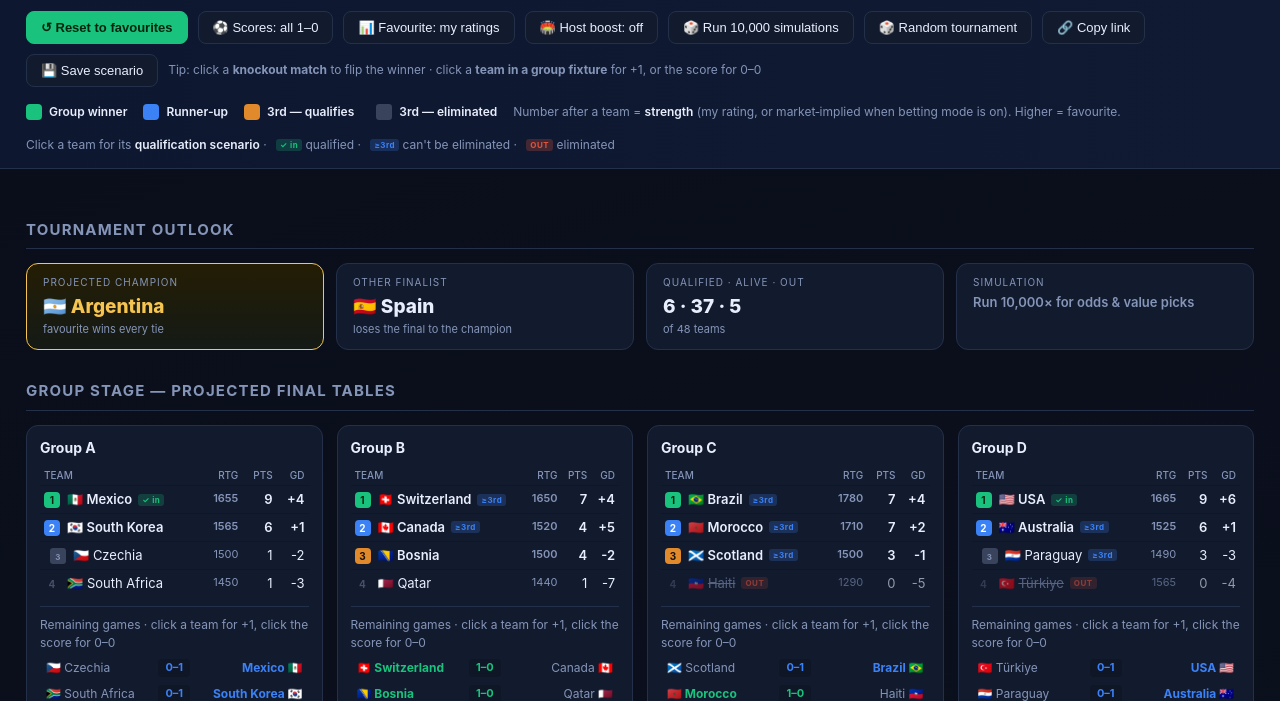
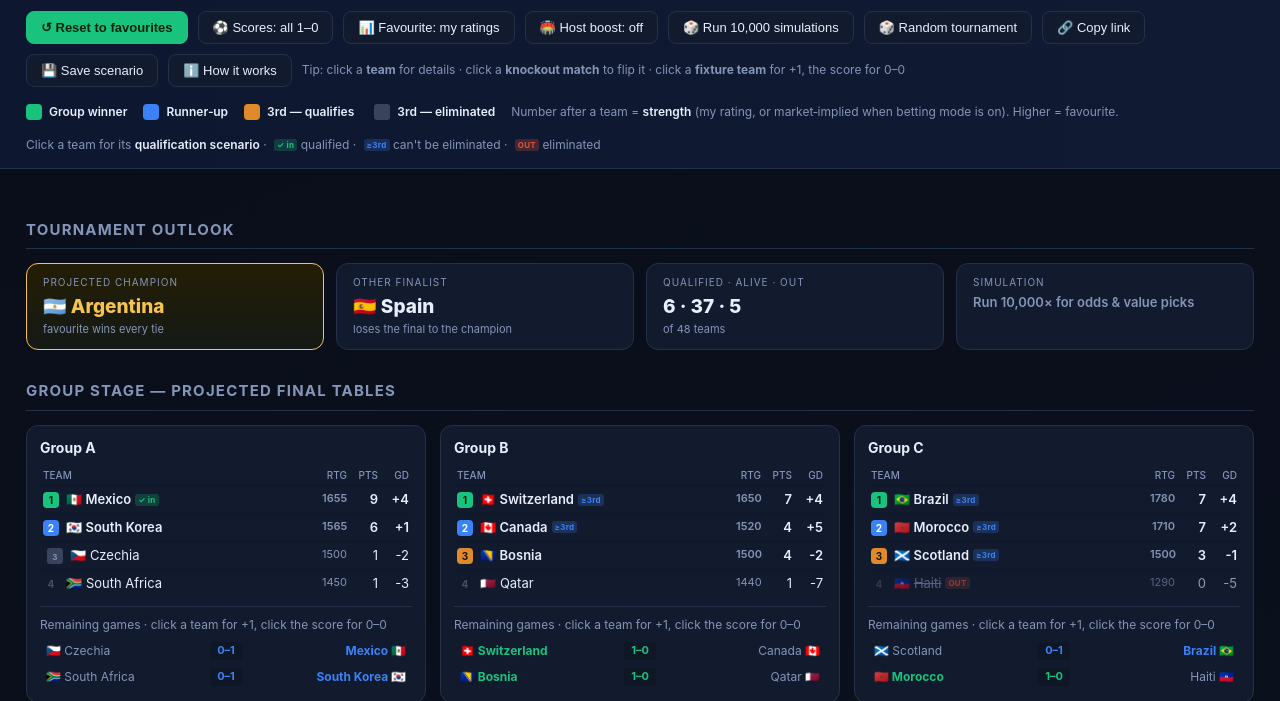
Before and after one commit to thatjpcsguy/wc-2026, a plain HTML site: page index.html in a window 1280 px wide. Shown: the part 99-800 px from the top of the page. Drawn offline with Linux system fonts and the light colour scheme.

Commit message:
Move 'How it works' into a clean sectioned modal (top button); fix group-table readability when simulations add columns
- 'How it works' is now a top button opening a formatted modal instead of a broken run-on footnote
- Group tables use fixed layout so team names no longer wrap when WIN/ADV columns appear; wider cards, tighter columns/chips; Monte Carlo & thirds tables keep natural layout

Co-Authored-By: Claude Opus 4.8 (1M context) <noreply@anthropic.com>

```diff
--- a/index.html
+++ b/index.html
@@ -43,14 +43,18 @@
   .scard.gold .val{color:var(--gold)}
 
   /* Groups */
-  .groups{display:grid;grid-template-columns:repeat(auto-fill,minmax(290px,1fr));gap:14px}
+  .groups{display:grid;grid-template-columns:repeat(auto-fill,minmax(330px,1fr));gap:14px}
   .group{background:var(--panel);border:1px solid var(--line);border-radius:12px;padding:12px 13px}
   .group h3{margin:0 0 8px;font-size:14px;display:flex;justify-content:space-between;align-items:center}
   .group h3 span{color:var(--muted);font-weight:400;font-size:11px}
   table{width:100%;border-collapse:collapse;font-size:13px}
-  th{color:var(--muted);font-weight:500;font-size:10px;text-transform:uppercase;text-align:right;padding:2px 4px}
+  th{color:var(--muted);font-weight:500;font-size:10px;text-transform:uppercase;text-align:right;padding:2px 3px}
   th.l,td.l{text-align:left}
-  td{padding:4px 4px;border-top:1px solid var(--panel2);text-align:right}
+  td{padding:4px 3px;border-top:1px solid var(--panel2);text-align:right}
+  /* group tables: fixed layout so the team name never gets squeezed into wrapping */
+  .group table{table-layout:fixed}
+  .group th:not(.l),.group td:not(.l){width:31px}
+  .group td.l{white-space:nowrap;overflow:hidden;text-overflow:ellipsis;max-width:0}
   tr.adv td{font-weight:600}
   .pos{display:inline-block;width:16px;height:16px;line-height:16px;text-align:center;
     border-radius:4px;font-size:10px;margin-right:7px;font-weight:700;color:#04240f}
@@ -61,8 +65,8 @@
   .mcp{font-size:11px;color:var(--accent2)} .mcp.adv2{color:var(--accent);font-weight:600}
   tr.dead .tn{text-decoration:line-through;color:var(--muted)}
   tr.dead td{opacity:.6}
-  .out{font-size:8px;background:rgba(224,83,59,.25);color:var(--red);padding:1px 4px;border-radius:3px;margin-left:6px;font-weight:700;letter-spacing:.5px;vertical-align:middle}
-  .qc{font-size:8px;padding:1px 4px;border-radius:3px;margin-left:6px;font-weight:700;letter-spacing:.5px;vertical-align:middle}
+  .out{font-size:8px;background:rgba(224,83,59,.25);color:var(--red);padding:1px 3px;border-radius:3px;margin-left:4px;font-weight:700;letter-spacing:.3px;vertical-align:middle}
+  .qc{font-size:8px;padding:1px 3px;border-radius:3px;margin-left:4px;font-weight:700;letter-spacing:.3px;vertical-align:middle}
   .qc.thru{background:rgba(25,195,125,.22);color:var(--accent)} .qc.t3{background:rgba(59,130,246,.22);color:var(--accent2)}
   .qc.alv{background:rgba(133,149,184,.2);color:var(--muted)} .qc.dead2{background:rgba(224,83,59,.22);color:var(--red)}
   tr[data-trow]{cursor:pointer} tr[data-trow]:hover td{background:var(--panel2)}
@@ -89,6 +93,7 @@
   .mgrid{display:grid;grid-template-columns:repeat(5,1fr);gap:8px;text-align:center}
   .mgrid div{background:var(--panel2);border-radius:8px;padding:8px 4px}
   .mgrid b{display:block;font-size:16px;color:#fff} .mgrid span{font-size:9px;color:var(--muted);text-transform:uppercase;letter-spacing:.4px}
+  .atxt{font-size:13px;line-height:1.55;color:var(--txt)}
 
   /* Mobile */
   @media(max-width:640px){
@@ -171,7 +176,8 @@
     <button id="rand">🎲 Random tournament</button>
     <button id="share">🔗 Copy link</button>
     <button id="save">💾 Save scenario</button>
-    <span class="hint">Tip: click a <b>knockout match</b> to flip the winner · click a <b>team in a group fixture</b> for +1, or the score for 0–0</span>
+    <button id="about">ℹ️ How it works</button>
+    <span class="hint">Tip: click a <b>team</b> for details · click a <b>knockout match</b> to flip it · click a <b>fixture team</b> for +1, the score for 0–0</span>
   </div>
   <div class="scenbar" id="scenbar"></div>
   <div class="legend">
@@ -200,7 +206,6 @@
   <div class="bracket" id="bracket"></div>
   <div class="champ" id="champ"></div>
 
-  <div class="note" id="footnote"></div>
 </main>
 
 <div id="modal" class="modal-bg" style="display:none"><div class="modal-card" id="modalCard"></div></div>
@@ -997,18 +1002,21 @@ function applyHash(){
   }
 }
 
-document.getElementById("footnote").innerHTML =
-  `<b>How it works.</b> Group tables are built from the <b>real played scorelines</b> (in <code>PLAYED</code>) as of 24 Jun 2026. `+
-  `Most groups have one fixture left; <b>Groups K and L are a matchday behind</b>, so they have three games left to simulate. `+
-  `Every remaining group game and every knockout tie defaults to a win for the higher‑rated (favourite) team. `+
-  `The <b>“Scores”</b> toggle sets how remaining games are scored: <i>all 1–0</i> (minimal — the favourite wins by one) or <i>by strength</i>, a Poisson expected‑goals model where the rating gap sets each side's expected goals around the ~2.6/game World Cup average (≈1 goal of supremacy per 250 rating points) — so underdogs can score and only big mismatches give clean‑sheet blowouts. `+
-  `<b>Run simulations</b> replays the rest of the tournament thousands of times (real results fixed, remaining games drawn from that goal model, knockouts decided by a logistic win probability) to estimate each team's chance of winning the title or reaching each round — compare it against the bookmakers' implied chance in the “Mkt” column. `+
-  `Standings use the 2026 FIFA tiebreak chain — <b>head‑to‑head first</b>: points → <b>H2H points → H2H goal difference → H2H goals</b> → overall GD → overall goals → rating (new for 2026; earlier World Cups used overall GD before H2H). Any place decided by the head‑to‑head result is tagged <span class="h2h">H2H</span>. `+
-  `The eight best third‑placed teams are then slotted into the Round of 32 via FIFA's eligibility matrix (a valid constraint‑satisfying assignment; the official lookup may order ties differently). `+
-  `The <b>“Favourite”</b> toggle chooses what decides every remaining group game and knockout tie: my subjective ratings, or the <b>betting market</b> `+
-  `(outright title odds in <code>ODDS</code>, converted to implied probability and rescaled; unlisted longshots reuse their rating). In market mode the displayed number is that market strength. `+
-  `Ratings are approximate — edit the <code>GROUPS</code> or <code>ODDS</code> objects to change who's favoured. Click a team in any fixture for +1 goal, click a knockout match to flip it, or “Reset”. `+
-  `Use <b>🔗 Copy link</b> to share the exact scenario (modes + your overrides are saved in the URL); <b>🏟️ Host boost</b> adds a home‑tournament strength bump for the USA, Mexico and Canada.`;
+function openAbout(){
+  document.getElementById("modalCard").innerHTML =
+    `<div class="mtop"><div class="mtitle">How this works</div><button class="mx" id="mclose">✕</button></div>`+
+    `<div class="msub">A live model of the rest of the 2026 World Cup — favourites projected, everything editable.</div>`+
+    `<div class="msec"><div class="mh">Data</div><div class="atxt">Group tables are built from the <b>real played scorelines</b> as of 24 Jun 2026. Most groups have one game left; <b>Groups K & L are a matchday behind</b>, so they have more.</div></div>`+
+    `<div class="msec"><div class="mh">Projection</div><div class="atxt">Every remaining group game and knockout tie is won by the <b>favourite</b> (higher strength). The <b>Scores</b> toggle sets the margin: <i>all 1–0</i>, or an <b>expected-goals</b> model (Poisson; ~2.6 goals/game; ≈1 goal of supremacy per 250 rating points) so underdogs can score.</div></div>`+
+    `<div class="msec"><div class="mh">Tiebreakers — 2026 rules</div><div class="atxt">Points → <b>head-to-head</b> (pts, GD, goals among tied teams) → overall GD → overall goals → rating. <b>Head-to-head comes first</b> — new for 2026. Places decided that way are tagged <span class="h2h">H2H</span>.</div></div>`+
+    `<div class="msec"><div class="mh">Knockouts & 3rd places</div><div class="atxt">The official 2026 bracket (Round of 32 → Final). The <b>8 best third-placed teams</b> are ranked by points → GD → goals and slotted into the Round of 32 via FIFA's eligibility matrix.</div></div>`+
+    `<div class="msec"><div class="mh">Favourite source</div><div class="atxt">Toggle between my subjective <b>ratings</b> and the <b>betting market</b> (outright title odds → implied strength). Unlisted longshots keep their rating.</div></div>`+
+    `<div class="msec"><div class="mh">Simulations</div><div class="atxt"><b>Run 10,000×</b> replays the tournament with random results (goals from the model, knockouts by win probability) for each team's title & round odds, with a model-vs-market <b>edge</b> column. <b>Random tournament</b> rolls one outcome onto the board.</div></div>`+
+    `<div class="msec"><div class="mh">Make it yours</div><div class="atxt">Click a <b>team</b> for its scenario & path · click a fixture team for <b>+1</b> (right-click −1, the score for 0–0) · click a <b>knockout match</b> to flip it · <b>🔗 Copy link</b> and <b>💾 Save scenario</b> keep states · <b>🏟️ Host boost</b> for the hosts. Edit the <code>GROUPS</code> / <code>ODDS</code> objects to retune.</div></div>`;
+  document.getElementById("modal").style.display="flex";
+  document.getElementById("mclose").onclick=closeModal;
+}
+document.getElementById("about").onclick=openAbout;
 
 window.addEventListener("hashchange", ()=>{ mcGroups=null; applyHash(); render(); });
 document.getElementById("modal").addEventListener("click", e=>{ if(e.target.id==="modal") closeModal(); });
```
Also changed, not shown: 1 other file.
